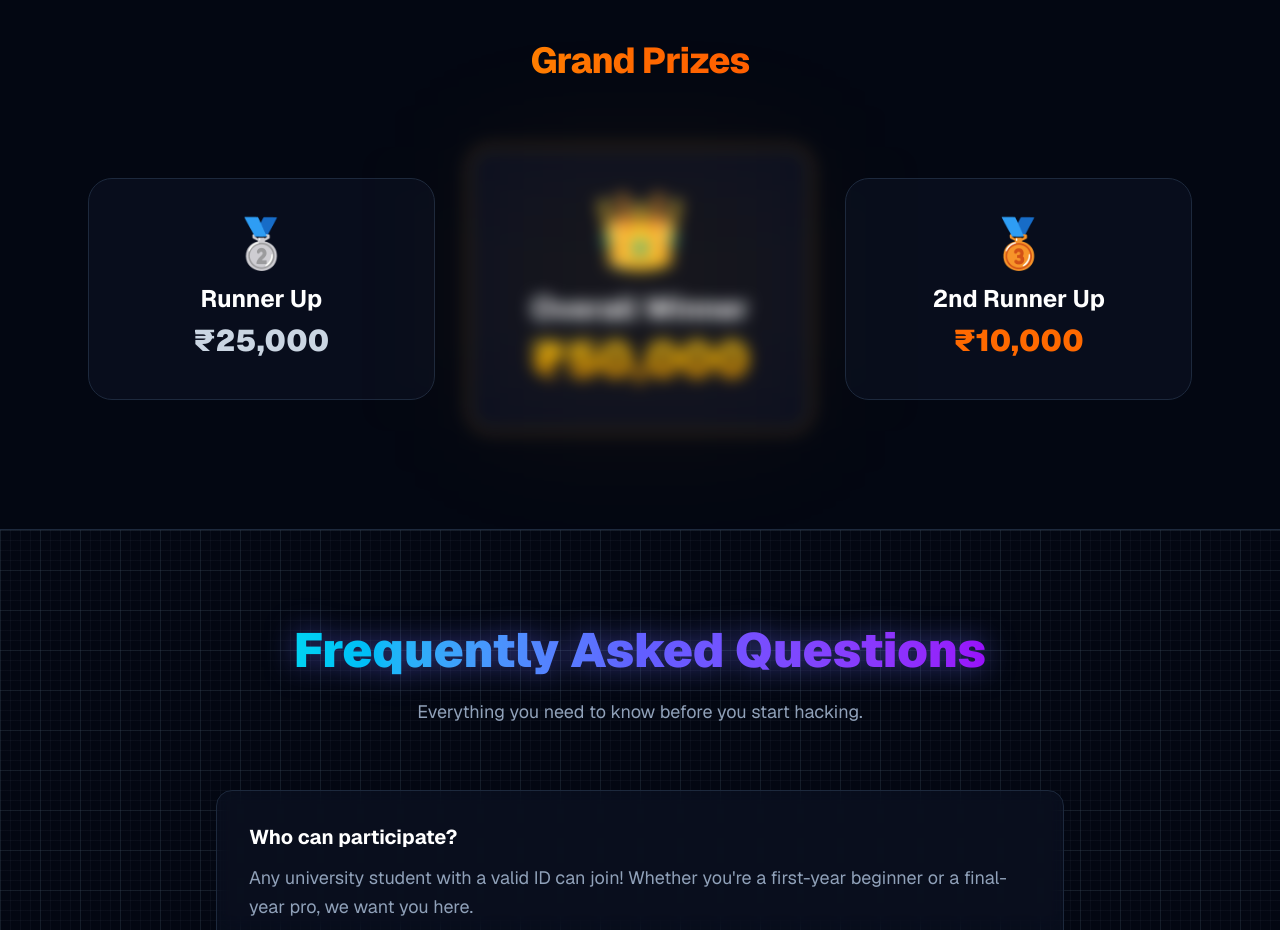
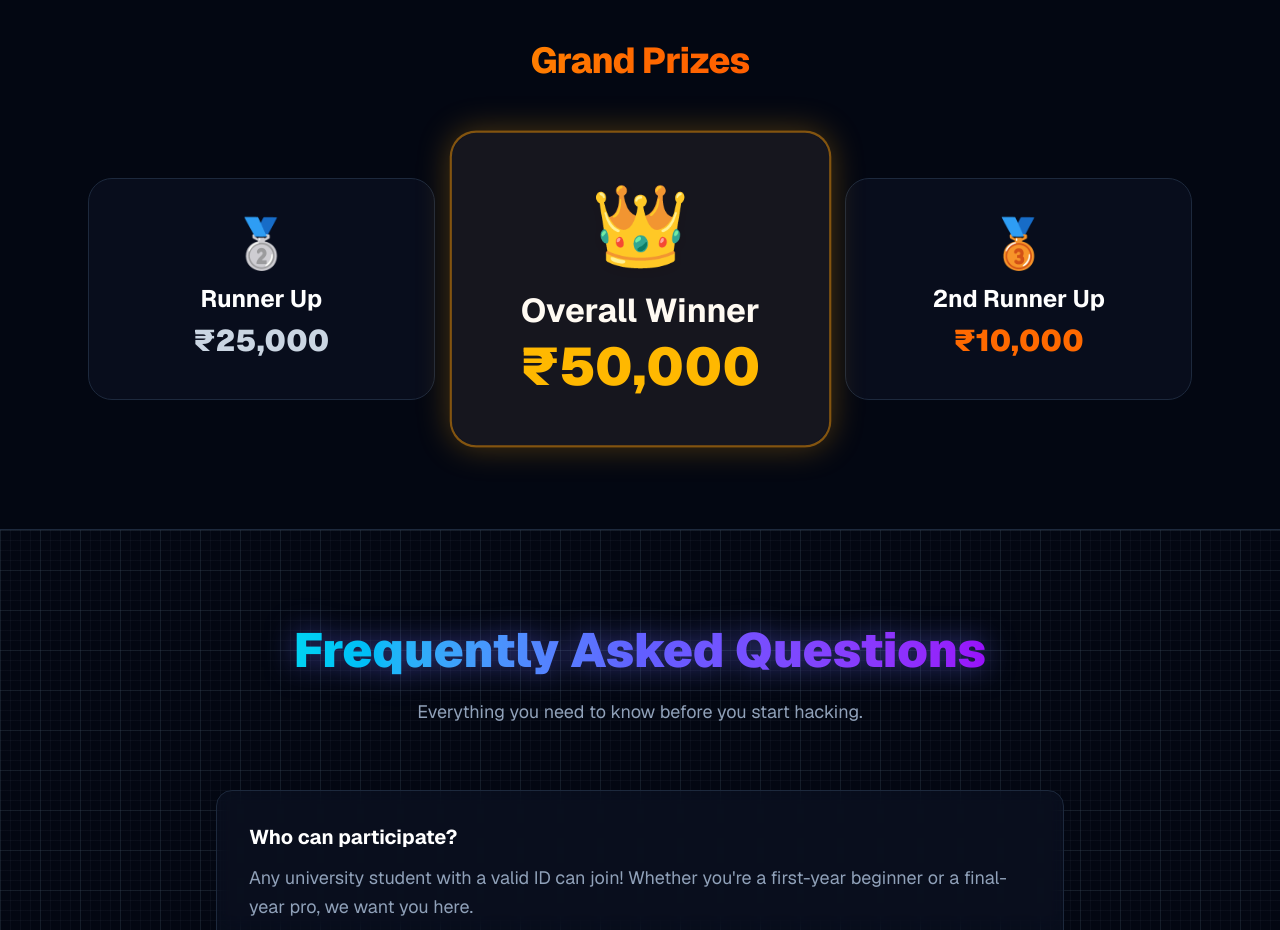
Before and after one commit to abhijeetmandal278-alt/hackathon-26, a Next.js app: page / in a window 1280 px wide. Shown: the part 2600-3530 px from the top of the page. Built offline with nearby package versions, Linux system fonts and the light colour scheme.

Commit message:
fix: removed accidental blur from winner card and sharpened prize text

```diff
--- a/app/page.tsx
+++ b/app/page.tsx
@@ -239,22 +239,18 @@ export default function Home() {
         <p className="text-3xl font-black text-slate-300">₹25,000</p>
       </div>
 
-      {/* OVERALL WINNER - Toned Down Glow */}
-      <div className="group relative p-12 rounded-3xl bg-slate-900/60 border-2 border-amber-500/40 text-center transition-all duration-300 hover:scale-110
-                   {/* CHANGED: Decreased blur value from ~60px to 35px */}
-                  hover:shadow-[0_0_35px_rgba(245,158,11,0.5)]">
-
-        {/* Subtle Background Radial Glow */}
-        <div className="absolute inset-0 rounded-3xl bg-amber-500/5 blur-3xl -z-10"></div>
-
-        <div className="text-7xl mb-6">👑</div>
+      {/* Overall Winner Card */}
+      <div className="group relative p-12 rounded-3xl bg-slate-900/60 border-2 border-amber-500/50 text-center transition-all duration-300 scale-110 shadow-[0_0_30px_rgba(245,158,11,0.3)] hover:shadow-[0_0_45px_rgba(245,158,11,0.5)] z-20">
+        {/* The Crown Emoji - Sharp and clear */}
+        <div className="text-7xl mb-6 drop-shadow-md">👑</div>
         <h3 className="text-3xl font-bold text-white mb-2">Overall Winner</h3>
-
-        {/* CHANGED: Swapped drop-shadow for a cleaner gradient effect */}
-        <p className="text-5xl font-black bg-gradient-to-b from-amber-300 to-amber-500 bg-clip-text text-transparent">
-          ₹50,000
+        {/* The Prize Amount */}
+        <p className="text-5xl font-black text-amber-400">
+        ₹50,000
         </p>
-      </div>
+        {/* Internal glow ONLY (Optional - if you want a subtle light behind the text) */}
+        <div className="absolute inset-0 bg-amber-500/5 rounded-3xl pointer-events-none"></div>
+        </div>
 
       {/* 2nd Place - Bronze Glow */}
       <div className="group relative p-10 rounded-3xl bg-slate-900/40 border border-slate-800 text-center transition-all duration-300 hover:scale-105 hover:border-orange-700/50 hover:shadow-[0_0_30px_rgba(194,65,12,0.2)]">
```
